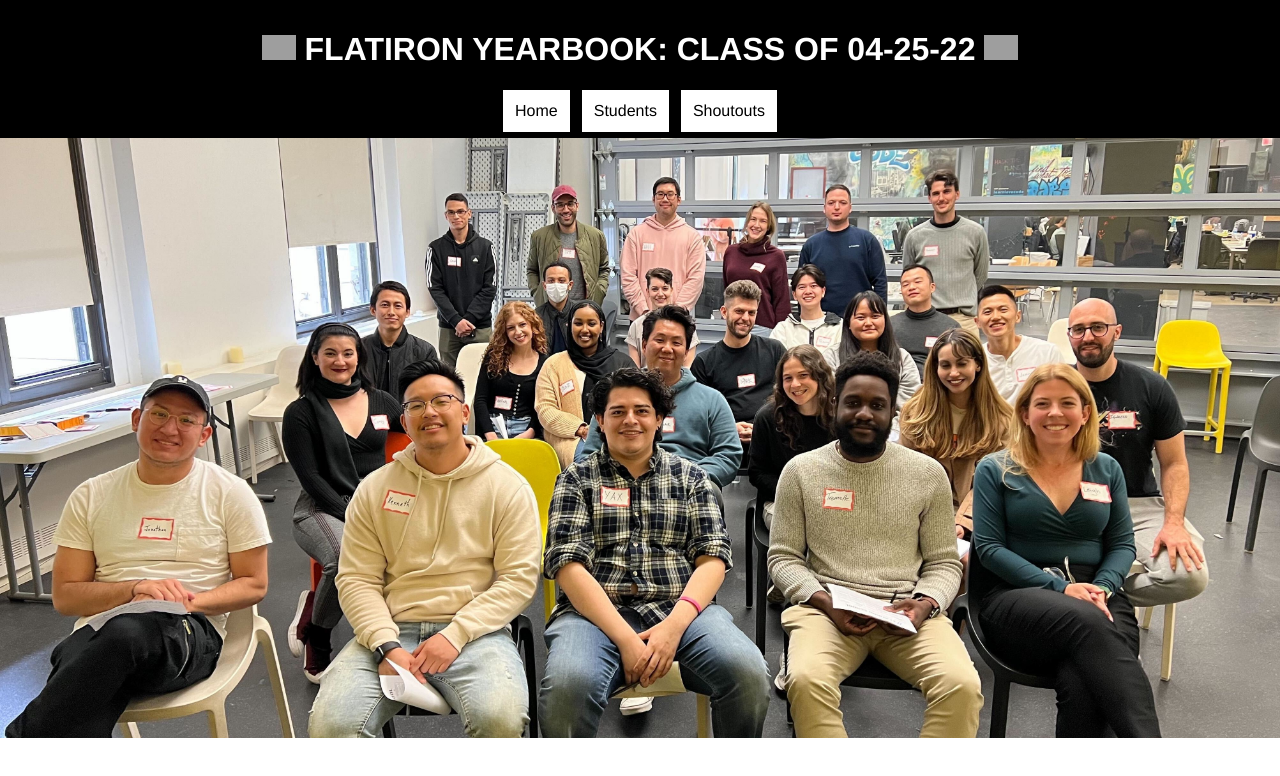
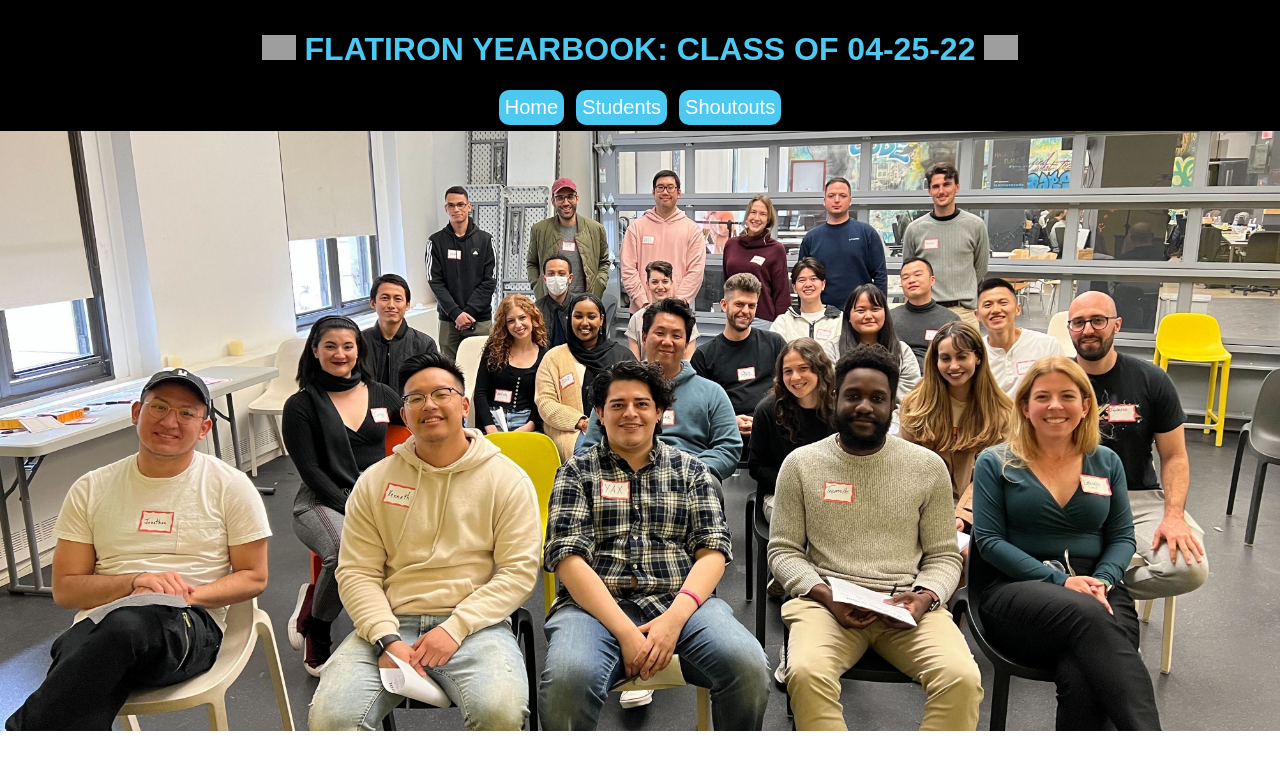
Before and after one commit to leighryffel/phase-2-project, a React (Create React App) app in the folder my-app/: page / in a window 1280 px wide. Shown: the top 776 px of the page. Built offline with nearby package versions, Linux system fonts and the light colour scheme; grey boxes are pictures that could not be loaded.

Commit message:
updated with norah's styling

```diff
--- a/my-app/src/components/Form.js
+++ b/my-app/src/components/Form.js
@@ -16,6 +16,14 @@
     addShoutout(formData);
   }
 
+  function handleMouseLeave(e){
+    e.target.style.background = ""
+  }
+
+  function changeBackground(e){
+    e.target.style.background = '#4cc9f0'
+  }
+
   return (
     <div className="form" onSubmit={handleSubmit}>
       <h3>Submit A Shoutout Below:</h3>
@@ -25,6 +33,8 @@
           type="text"
           placeholder="Name"
           name="name"
+          onMouseOver={changeBackground}
+          onMouseOut={handleMouseLeave}
           onChange={handleChange}
           style={{ margin: 15, padding: 12 }}
         />
@@ -33,6 +43,8 @@
           type="text"
           placeholder="Why are they great?"
           name="content"
+          onMouseOver={changeBackground}
+          onMouseOut={handleMouseLeave}
           onChange={handleChange}
           style={{ margin: 15, padding: 12 }}
         />
--- a/my-app/src/components/Header.js
+++ b/my-app/src/components/Header.js
@@ -3,11 +3,16 @@
 
 const linkStyles = {
   display: "inline-block",
-  padding: "12px",
-  margin: "0px 6px 6px",
-  background: "white",
+  // width: "50px",
+  padding: "6px",
+  margin: "0 6px 6px",
+  background: "#4cc9f0",
   textDecoration: "none",
-  color: "black",
+  color: "white",
+  font: "Century Gothic",
+  fontSize: "20px",
+  borderRadius: "10px",
+  // border: "2px solid #f72585",
 };
 
 const headerImg = (
--- a/my-app/src/index.css
+++ b/my-app/src/index.css
@@ -9,24 +9,34 @@
 }
 
 .card {
- box-shadow: 0 4px 8px 0 rgba(0,0,0,0.2);
  transition: 0.3s;
- width: 20%;
  display: inline-block;
  text-align: center;
  padding-top: 15px;
  padding-bottom: 15px;
- color: rgb(0, 0, 0);
- background-image: radial-gradient(circle, rgb(221, 167, 167), rgb(230, 230, 188), rgb(205, 237, 205));
  margin-bottom: 10px;
  margin-left: 2px;
  margin-right: 2px;
  height: 150px;
+ box-shadow: 0 4px 8px #4cc9f0;
+ width: 25%;
+ color: white;
+ background-image: linear-gradient(#4cc9f0, #560bad, #f72585);
+ font-family: Helvetica;
 }
 
 .card:hover {
  box-shadow: 0 8px 16px 0 rgba(0,0,0,0.2);
- zoom: 102%;
+ zoom: 105%;
+}
+
+.studentButton {
+  font-family: Helvetica;
+  font-weight: bold;
+  background-color: #4cc9f0;
+  padding: 5px;
+  border-radius: "10px";
+  border: "2px solid #eacdc2";
 }
 
 .container {
@@ -38,8 +48,8 @@
   text-align: center;
   padding-top: 10px;
   background-color: black;
-  font-family: Helvetica;
-  color: white;
+  font-family: Arial, Helvetica, sans-serif;
+  color: #4cc9f0;
   cursor: url(../src/images/cursor_img.jpg), auto;
 }
 
@@ -48,7 +58,9 @@
   padding-top: 20px;
   padding-bottom: 20px;
   font-size:larger;
-  font-weight:300;
+  font-weight:bold;
+  color: #560bad;
+  padding: 20px;
 }
 
 .shoutout {
@@ -65,6 +77,7 @@
 .formItem {
   padding-left: 10px;
   padding-right: 10px;
+  font-family: Helvetica;
 }
 
 .button {
```
